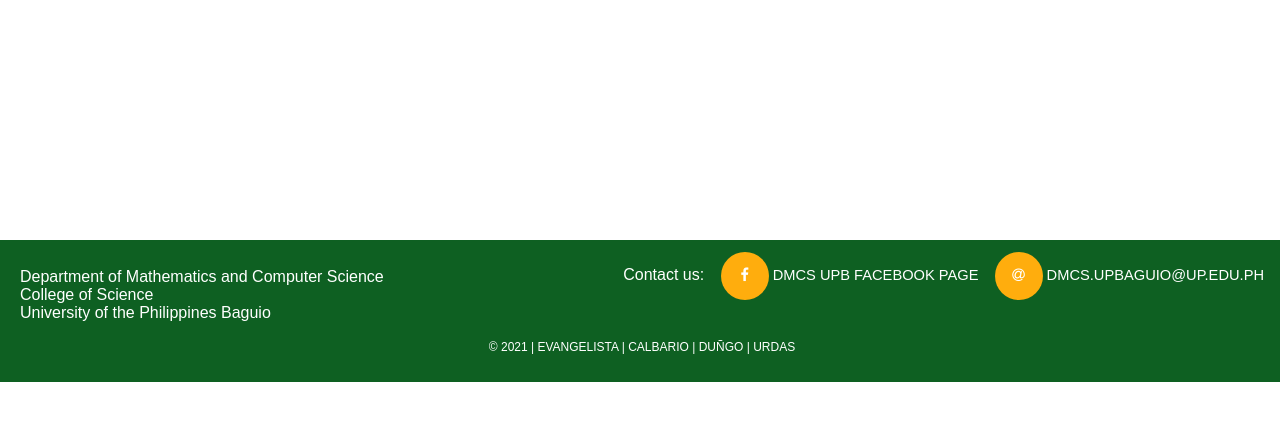
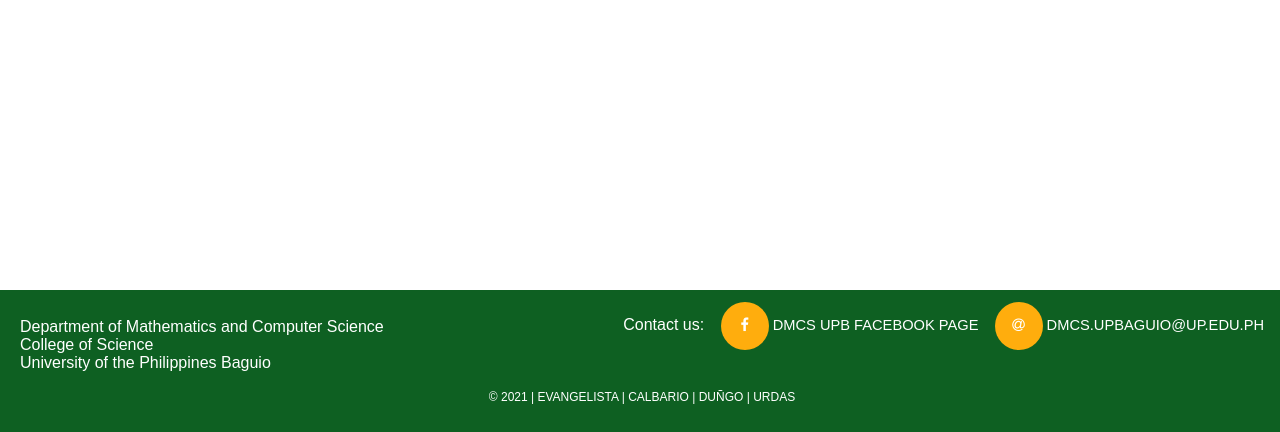
Before and after one commit to nars-cmsc/CMSC128, a PHP site: page /contactemp_ques.php in a window 1280 px wide. Shown: the part 634-1066 px from the top of the page. Before the commit the page ends 1016 px from the top, so only its background shows below. Run offline with PHP 8.4, Linux system fonts and the light colour scheme; a user stored in the database is signed in.

Commit message:
adjusted size of padding in main-container for footer

```diff
--- a/css/style.css
+++ b/css/style.css
@@ -108,7 +108,7 @@
 	  /*overflow: hidden;*/
 	  display: block;
 	  position: relative;
-	  padding-bottom: 100px; /* for size ng footer daw*/
+	  padding-bottom: 150px; /* for size ng footer daw*/
   }
 
 
```
